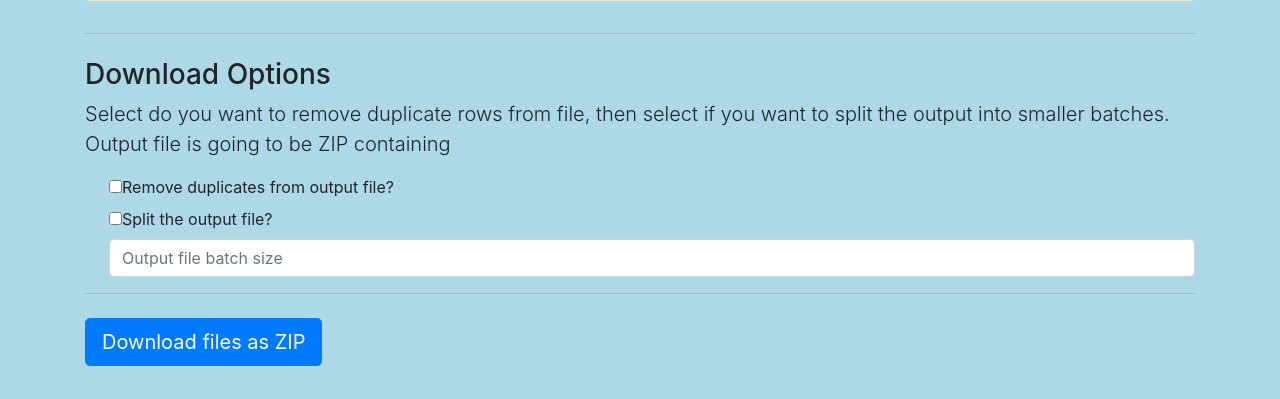
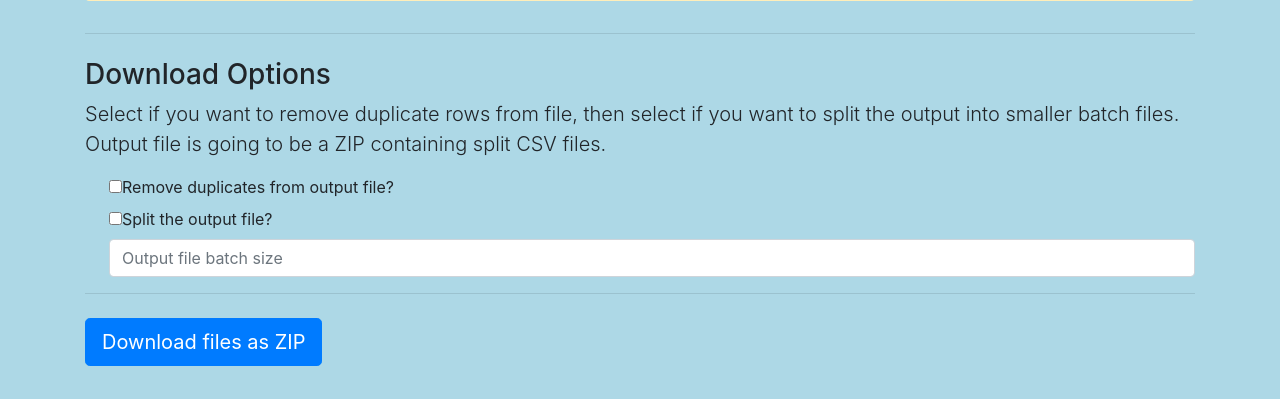
Before and after one commit to adriangonciarz/splitter-flask, a Flask app: template templates/download_form.html in a window 1280 px wide. Shown: the part 219-618 px from the top of the page. Run offline with Flask 2, Linux system fonts and the light colour scheme; the template is opened without the code that fills it: values that come from a table or form of the project are taken from there, others are empty; some libraries are stand-ins or nearby versions.

Commit message:
fix copy

```diff
--- a/templates/download_form.html
+++ b/templates/download_form.html
@@ -22,8 +22,8 @@
             <hr class="mb-4">
             <h3>Download Options</h3>
             <p class="lead">
-                Select do you want to remove duplicate rows from file, then select if you want to split the output into smaller batches.
-                Output file is going to be ZIP containing
+                Select if you want to remove duplicate rows from file, then select if you want to split the output into smaller batch files.
+                Output file is going to be a ZIP containing split CSV files.
             </p>
             <form class="download-form" action="{{ url_for('download', filename=filename) }}" method="POST">
                 <div class="custom-control custom-checkbox">
```
